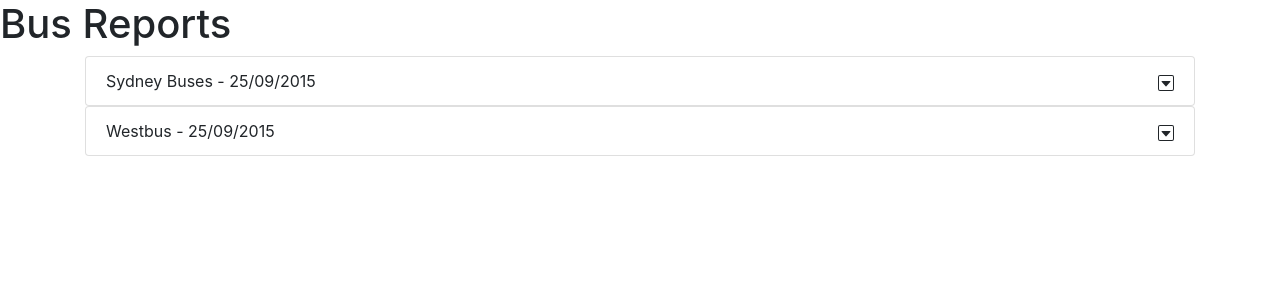
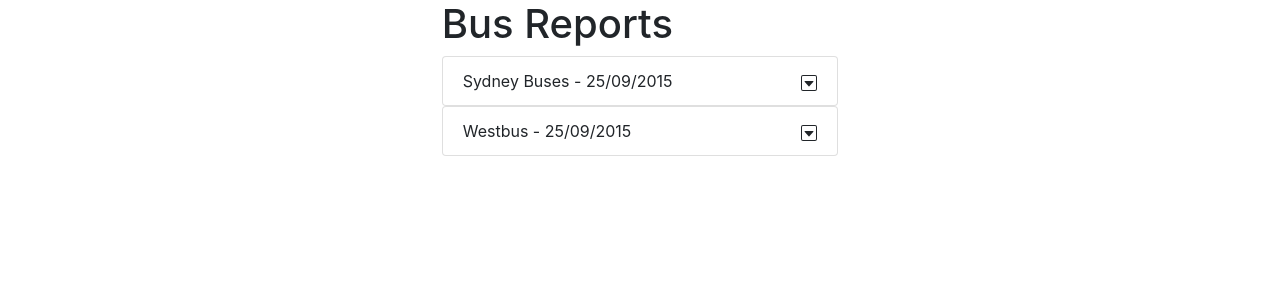
Before and after one commit to Srini-komman/angular10-bus-report-app, an Angular app: page / in a window 1280 px wide. Shown: the top 300 px of the page. Built offline with nearby package versions, Linux system fonts and the light colour scheme.

Commit message:
Styles updated to maintain consistent layout across the website

```diff
--- a/src/app/app.component.html
+++ b/src/app/app.component.html
@@ -1,9 +1,13 @@
-<div class="panel panel-primary">
-  <div class="panel-heading"><h1 class='bus-report-title'>Bus Reports</h1></div>
-  <div class="panel-body">
-    <div class="container">
-      <app-bus-organisations></app-bus-organisations>
+
+<body class="container-fluid">
+  <div class="row justify-content-center">
+    <div class="panel panel-default col-sm-4">
+      <div class="panel-heading">
+        <h1 class='bus-report-title'>Bus Reports</h1>
+      </div>
+      <div class="panel-body">
+          <app-bus-organisations></app-bus-organisations>
+      </div>
     </div>
 
   </div>
-</div>
--- a/src/app/components/bus-details/bus-details.component.scss
+++ b/src/app/components/bus-details/bus-details.component.scss
@@ -5,12 +5,17 @@
 $color-light-blue: #ADD8E6;
 $color-black: #000000;
 $color-white: #dddddd;
+$min-width: 100%;
+
+.organisation-bus-details {
+  min-width: $min-width;
+}
 
 .content-bus-details-table {
   border-collapse: collapse;
   margin: 25px 0;
   font-size: 0.9em;
-  min-width: 400px;
+  min-width: $min-width;
   border-radius: 5px 5px 0 0;
   overflow: hidden;
   box-shadow: 0 0 20px rgba(0, 0, 0, 0.15);
```
